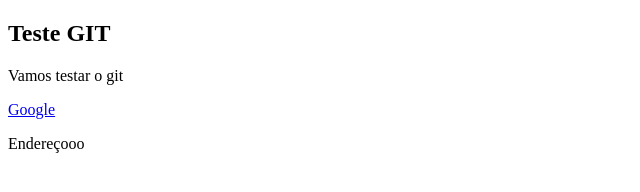
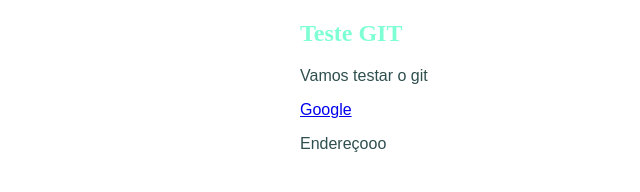
Before and after one commit to michaelunigranrio/site, a plain HTML site: page index.html in a window 1280 px wide. Shown: the whole page, without its empty margins (0-640 px from the left). Drawn offline with Linux system fonts and the light colour scheme.

Commit message:
Adicionada folha de estilos

```diff
--- a/index.html
+++ b/index.html
@@ -4,6 +4,7 @@
     <meta charset="UTF-8">
     <meta name="viewport" content="width=device-width, initial-scale=1.0">
     <meta http-equiv="X-UA-Compatible" content="ie=edge">
+    <link rel="stylesheet" type="text/css" media="screen" href="style.css"/>
     <title>Document</title>
 </head>
 <body>
--- /dev/null
+++ b/style.css
@@ -0,0 +1,9 @@
+body {
+    color: aquamarine;
+    margin-left: 300px;
+
+}
+p {
+    color: darkslategrey;
+    font-family: Arial, Helvetica, sans-serif;
+}
```
